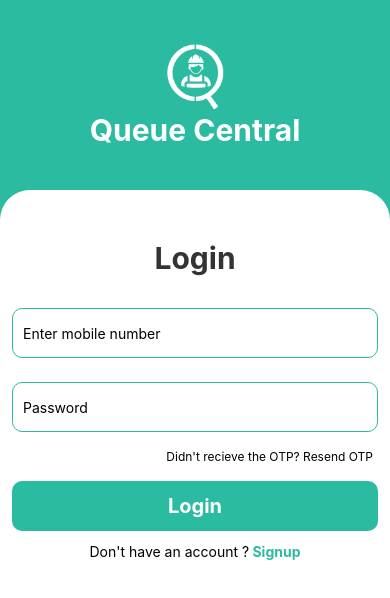
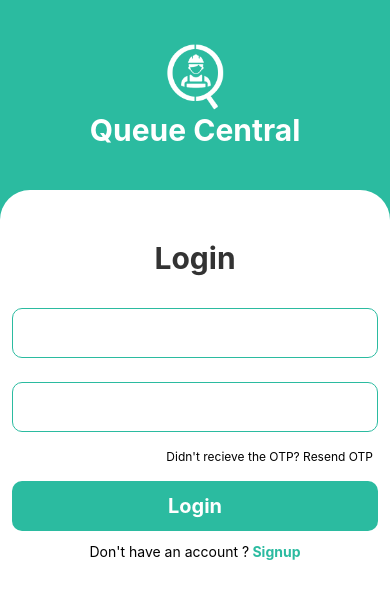
Before and after one commit to drashti-123656/Quecentral-app, a React Native app: screen /Login in a window 390 px wide. Shown: the top 598 px of the page. Built offline with nearby package versions, Linux system fonts and the light colour scheme.

Commit message:
added formik

```diff
--- a/App.js
+++ b/App.js
@@ -1,10 +1,14 @@
 import React from 'react';
 import { View, Text } from 'react-native';
 import Navigate from './src/navigation/Navigate'
+import FlashMessage from "react-native-flash-message";
 
 const App = () => {
   return (
-    <Navigate />
+    <>
+      <Navigate />
+      <FlashMessage position="top" />
+    </>
   );
 }
 
--- a/src/screens/auth/Login.js
+++ b/src/screens/auth/Login.js
@@ -1,11 +1,53 @@
-import React from 'react'
-import { StyleSheet, Text, TouchableOpacity, View, Image } from 'react-native'
+import React, { useState, useEffect } from 'react'
+import { StyleSheet, Text, TouchableOpacity, View, Image, TextInput, ScrollView, Button } from 'react-native'
 import { CustomInput } from './../../components/input/CustomInput'
+import { Formik } from 'formik';
 import LoginButton from './../../components/button/LoginButton'
+import { showMessage, hideMessage } from "react-native-flash-message";
+import { COLORS } from './../../utils/theme'
+import { login as loginAPI } from './../../services/auth'
 
 const Login = ({ navigation }) => {
+
+    const [MobileNo, setMobileNo] = useState('')
+    const [OTP, setOTP] = useState('')
+
+    const handleLogin = async () => {
+        data = {
+            mobileno: MobileNo,
+            otp: OTP,
+            country_code: '91'
+        }
+        let formData = new URLSearchParams(data)
+
+        const response = await loginAPI(formData);
+        console.log(response)
+        if (response.data.response_code === 200) {
+            showMessage({
+                message: response.data.response.response_message,
+                type: "info",
+                backgroundColor: COLORS.warningGreen,
+            });
+        } else {
+            showMessage({
+                message: response.data.response.response_message,
+                type: "info",
+                backgroundColor: COLORS.warningRed,
+            });
+        }
+
+
+
+
+    }
+
+    useEffect(() => {
+
+    }, [])
+
     return (
         <View style={styles.container}>
+
             <View style={styles.headerCont}>
                 <Image
                     source={require('./../../assets/icons/icon.png')}
@@ -13,12 +55,37 @@ const Login = ({ navigation }) => {
                 <Text style={styles.TitleText}>Queue Central</Text>
             </View>
             <View style={styles.bodyContainer}>
+            <ScrollView >
                 <Text style={{ ...styles.TitleText, color: '#333', marginTop: 50, marginBottom: 20 }}>Login</Text>
-                <CustomInput
+                {/* <CustomInput
+                    value={MobileNo}
+                    onChangeText={setMobileNo}
                     placeholder={'Enter mobile number'}
                 />
                 <CustomInput
-                    placeholder={'Password'}
+                    value={OTP}
+                    onChangeText={setOTP}
+                    placeholder={'OTP'}
+                /> */}
+
+                <Formik
+                    initialValues={{ email: '' }}
+                    onSubmit={values => console.log(values)}
+                >
+                    {({ handleChange, handleBlur, handleSubmit, values }) => (
+                        <View>
+                            <TextInput
+                                onChangeText={handleChange('MobileNo')}
+                                onBlur={handleBlur('MobileNo')}
+                                value={values.MobileNo}
+                                style={styles.input}
+                            />
+
+                            <TextInput
+                                onChangeText={handleChange('OTP')}
+                                onBlur={handleBlur('OTP')}
+                                value={values.OTP}
+                                style={styles.input}
                             />
 
                             <Text
@@ -27,20 +94,25 @@ const Login = ({ navigation }) => {
                                     padding: 5,
                                     marginRight: 12,
                                     fontSize: 12
-                    }}>Didn't recieve the OTP? Resend OTP</Text>
-
+                                }}>Didn't recieve the OTP? Resend OTP
+                            </Text>
 
                             <LoginButton
                                 title={'Login'}
-                    onPress={() => navigation.navigate('Dashboard')}
+                                onPress={handleSubmit}
                             />
+
+                        </View>
+                    )}
+                </Formik>
+
 
                 <Text style={{ textAlign: 'center' }}>Don't have an account ?
                     <Text
                         onPress={() => navigation.navigate('Signup')}
                         style={{ color: '#2BBBA0', fontWeight: 'bold' }}> Signup</Text>
                 </Text>
-
+                </ScrollView>
             </View>
 
         </View>
@@ -72,6 +144,13 @@ const styles = StyleSheet.create({
         backgroundColor: '#fff',
         borderTopLeftRadius: 30,
         borderTopRightRadius: 30,
-
-    }
+    },
+    input: {
+        height: 50,
+        margin: 12,
+        borderWidth: 1,
+        padding: 10,
+        borderRadius: 10,
+        borderColor: '#2BBBA0'
+    },
 })
--- a/src/services/auth.js
+++ b/src/services/auth.js
@@ -0,0 +1,5 @@
+import http from './httpServices'
+
+export const login = (data) => {
+    return http.post('user_signin', data)
+}
--- /dev/null
+++ b/src/services/httpServices.js
@@ -0,0 +1,19 @@
+import axios from 'axios'
+import { BASE_URL, API_URL } from './../utils/global'
+
+axios.defaults.baseURL = API_URL;
+axios.defaults.headers.post['Content-Type'] = 'application/json';
+
+function setToken(token) {
+  axios.defaults.headers.common.token = token;
+  console.log('token : '+ token);
+}
+
+export default {
+    get: axios.get,
+    post: axios.post,
+    put: axios.put,
+    patch: axios.patch,
+    delete: axios.delete,
+    setToken,
+  };
--- /dev/null
+++ b/src/utils/global.js
@@ -0,0 +1,2 @@
+export const BASE_URL = 'http://servicefinder.workdemo.online/';
+export const API_URL = 'http://servicefinder.workdemo.online/api/';
--- a/src/utils/theme.js
+++ b/src/utils/theme.js
@@ -1,3 +1,6 @@
 export const COLORS = {
     PRIMARY: '#2BBBA0',
+    lightFont: '#a1a1a1',
+    warningRed:'#E10600',
+    warningGreen:'#339900'
 }
```
Also changed, not shown: package.json (+7 -1 lines), 1 other file (tests, documents, lock files or other folders). Lines whose indentation alone changed are shown as unchanged.
